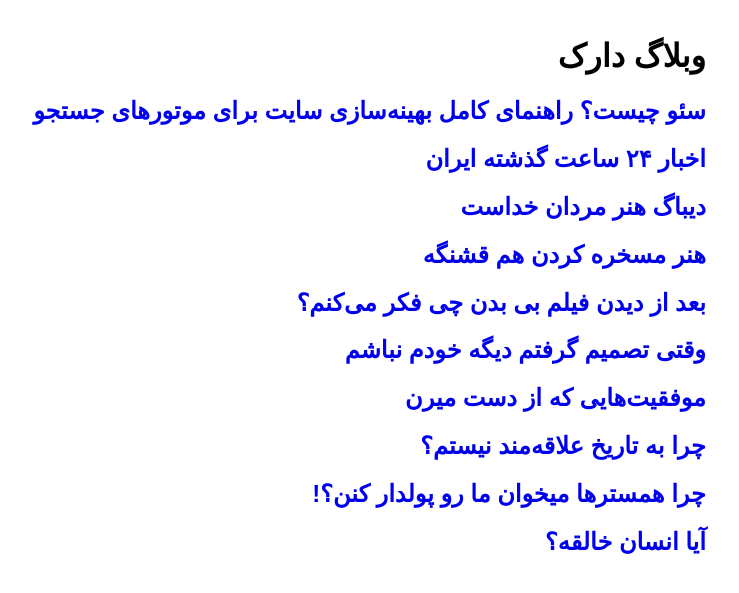
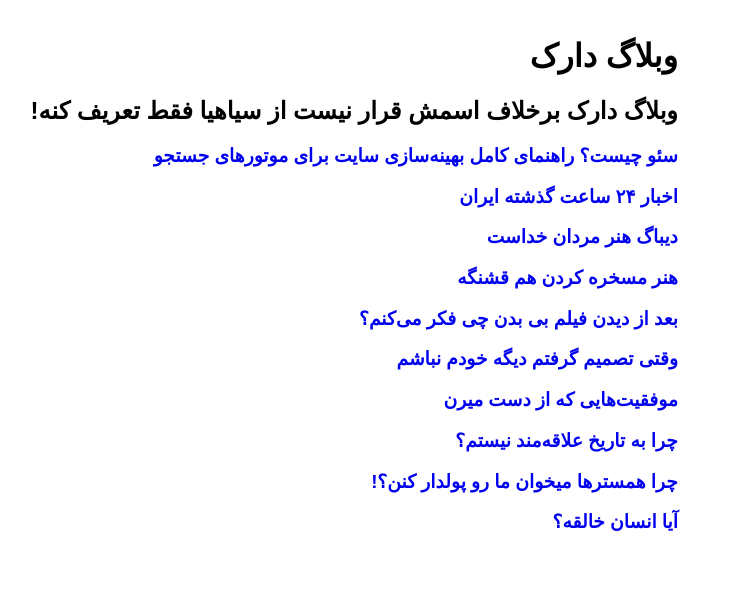
Before and after one commit to darkblog/darkblog.github.io, a Jekyll site: the page built from index.html, in a window 1280 px wide. Shown: the top 593 px of the page, without its empty margins (431-1170 px from the left). Built offline with Jekyll 4.4.1, drawn with Linux system fonts in a browser that asks for light colours.

Commit message:
Update index.html

```diff
--- a/index.html
+++ b/index.html
@@ -12,8 +12,9 @@ layout: compress
 </head>
 <body>
 <h1>وبلاگ دارک</h1>
+<h2>وبلاگ دارک برخلاف اسمش قرار نیست از سیاهیا فقط تعریف کنه!</h2>
 {% for post in site.posts %}
-<h2><a href="{{ site.url }}{{ post.url }}">{{ post.title }}</a></h2>
+<h3><a href="{{ site.url }}{{ post.url }}">{{ post.title }}</a></h3>
 {% endfor %}
 </body>
 </html>
```
